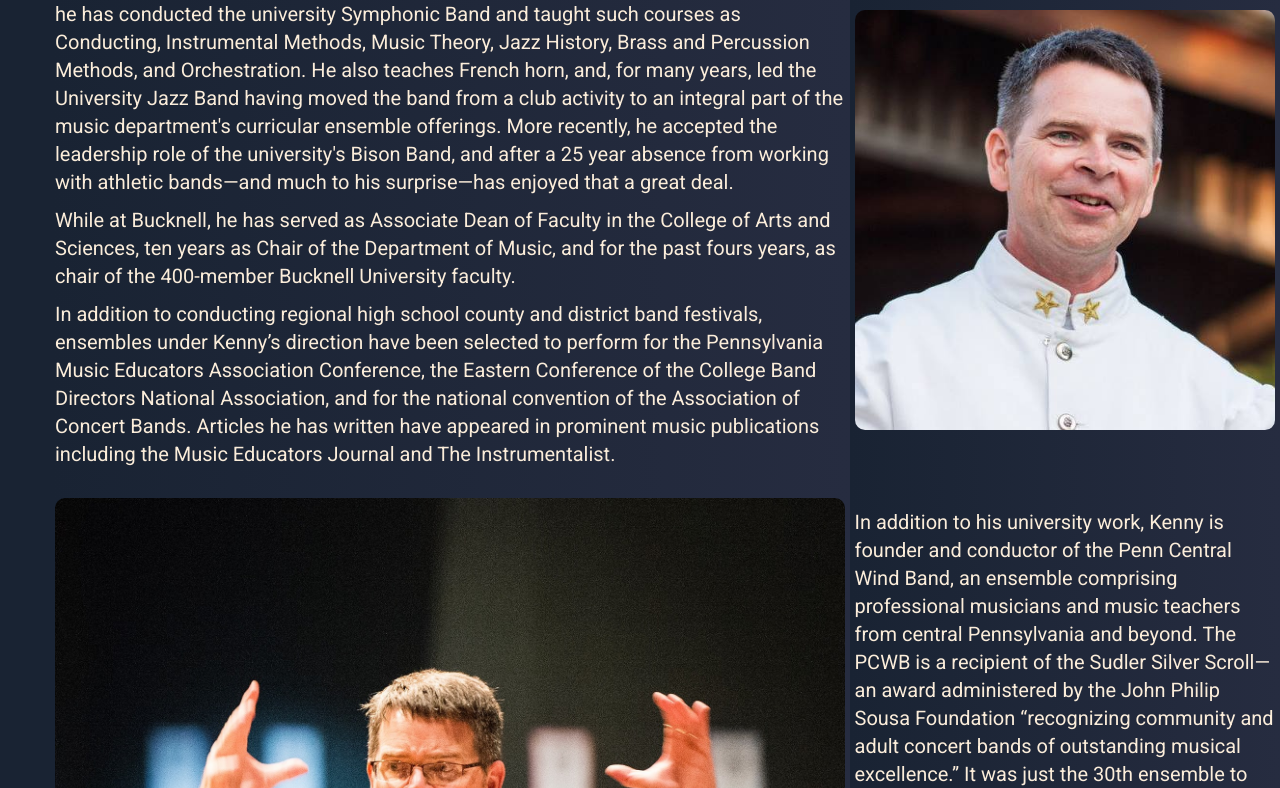
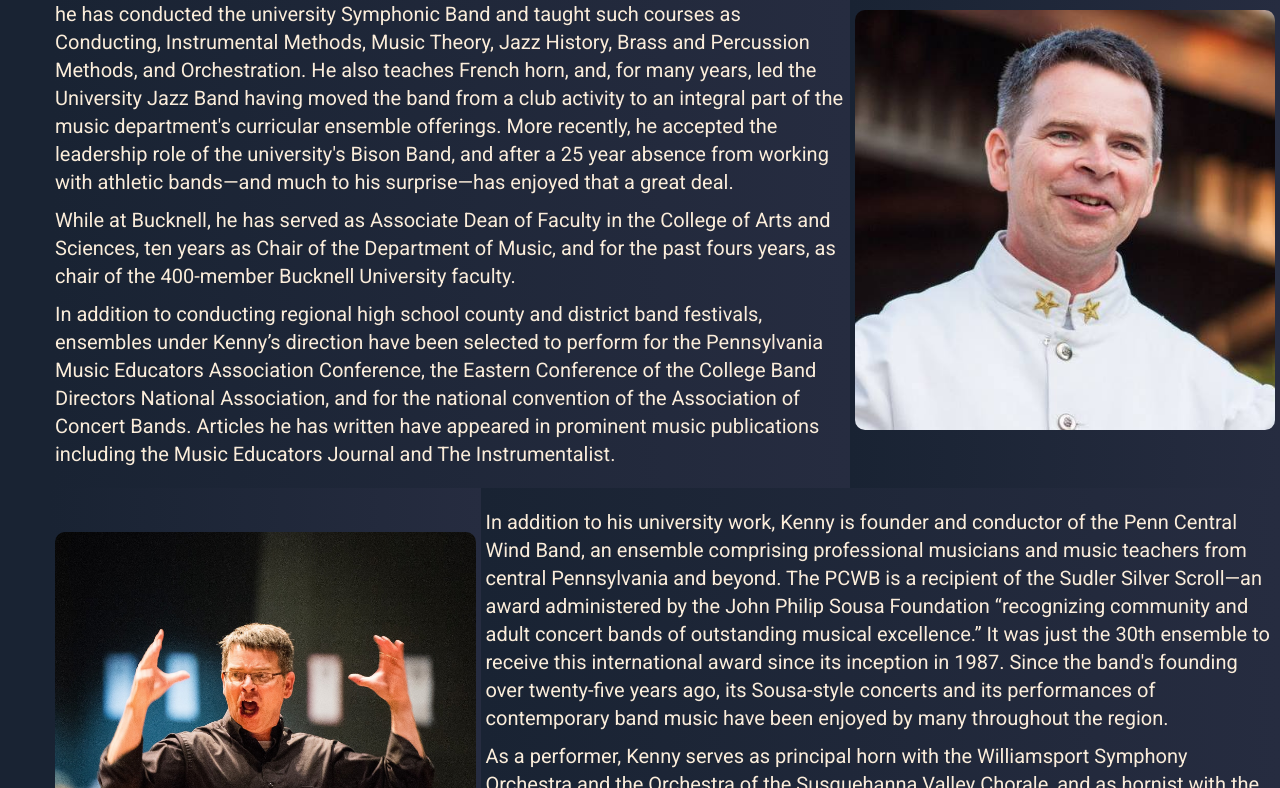
Before and after one commit to kennja05/pcwb-V2, a React (Create React App) app: page /director in a window 1280 px wide. Shown: the part 648-1436 px from the top of the page. Built offline with nearby package versions, Linux system fonts and the light colour scheme.

Commit message:
correct nth of type rules on article

```diff
--- a/src/pages/director.tsx
+++ b/src/pages/director.tsx
@@ -52,8 +52,7 @@ export default function Director(){
                     <img src={BillKennySmiling} alt = ''/>
                 </section>
                     {/* <img ={BillKennySmiling} alt=''/>
-                    <img src={BillKenny} alt=''/>
-                    <img src={srcBk2} alt='' /> */}
+                    <img src={BillKenny} alt=''/>*/}
                 <section>
                     <img src={Bk2} alt='' />
                 </section>
--- a/src/partials/article.js
+++ b/src/partials/article.js
@@ -21,14 +21,14 @@ export const StyledArticle = styled.article`
             border-radius: 1rem;
         }
     }
-    & section:nth-of-type(4n-3), section:nth-of-type(4n-1) {
+    & section:nth-of-type(4n-3), section:nth-of-type(4n) {
         width: calc(65% - 1rem);
         color: ${props => props.theme.colors.offWhite};
         @media only screen and (max-width: 768px) {
             width: 98%;
         };
     };
-    & section:nth-of-type(4n-2), section:nth-of-type(4n) {
+    & section:nth-of-type(4n-2), section:nth-of-type(4n-1) {
         width: calc(35% - 1rem);
         display: flex;
         flex-direction: column;
```
